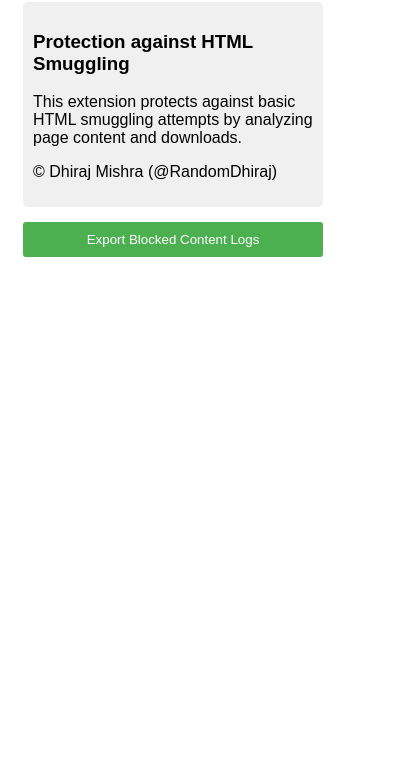
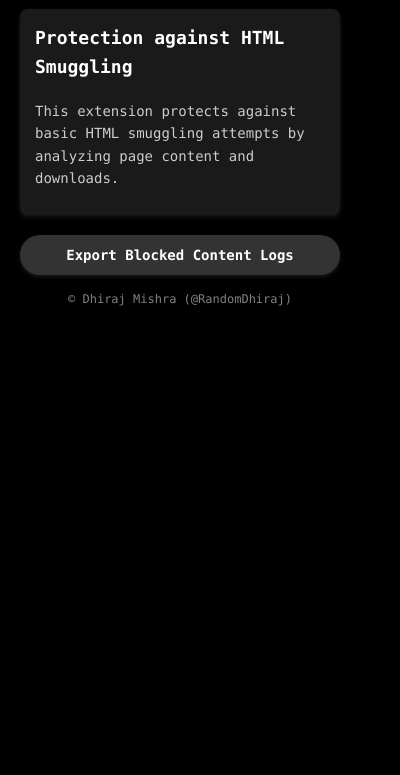
Before and after one commit to RootUp/SmuggleShield, a browser extension: page SmuggleSheild/popup.html in a window 400 px wide. Shown: the part 69-844 px from the top of the page. Drawn offline with Linux system fonts and the light colour scheme.

Commit message:
UI a little better

```diff
--- a/SmuggleSheild/popup.html
+++ b/SmuggleSheild/popup.html
@@ -6,28 +6,65 @@
     <title>SmuggleSheild (Prevents HTML Smuggling)</title>
     <style>
         body {
-            font-family: Arial, sans-serif;
-            width: 300px;
-            padding: 15px;
+            font-family: 'Consolas', 'Courier New', monospace;
+            width: 320px;
+            padding: 20px;
+            background-color: #000000;
+            color: #ffffff;
+            line-height: 1.6;
+            margin: 0;
         }
         h2 {
             margin-top: 0;
+            color: #ffffff;
+            font-size: 24px;
+            text-align: center;
+            margin-bottom: 20px;
+            font-weight: 600;
         }
         .info-section {
             margin-top: 20px;
-            padding: 10px;
-            background-color: #f0f0f0;
-            border-radius: 5px;
+            padding: 15px;
+            background-color: #1a1a1a;
+            border-radius: 8px;
+            box-shadow: 0 2px 4px rgba(255,255,255,0.1);
+        }
+        .info-section h3 {
+            color: #ffffff;
+            margin-top: 0;
+            font-size: 18px;
+            font-weight: 600;
+        }
+        .info-section p {
+            margin-bottom: 10px;
+            font-size: 14px;
+            color: #cccccc;
         }
         #export-logs {
-            margin-top: 15px;
+            margin-top: 20px;
             width: 100%;
-            padding: 10px;
-            background-color: #4CAF50;
-            color: white;
+            padding: 12px;
+            background-color: #333333;
+            color: #ffffff;
             border: none;
             cursor: pointer;
-            border-radius: 3px;
+            border-radius: 25px;
+            font-size: 14px;
+            font-weight: 600;
+            transition: all 0.3s ease;
+            font-family: 'Consolas', 'Courier New', monospace;
+            box-shadow: 0 2px 4px rgba(255,255,255,0.1);
+        }
+        #export-logs:hover {
+            background-color: #4d4d4d;
+            transform: translateY(-2px);
+            box-shadow: 0 4px 8px rgba(255,255,255,0.2);
+        }
+        .copyright {
+            font-size: 12px;
+            color: #808080;
+            text-align: center;
+            margin-top: 15px;
         }
     </style>
 </head>
@@ -37,11 +74,12 @@
     <div class="info-section">
         <h3>Protection against HTML Smuggling</h3>
         <p>This extension protects against basic HTML smuggling attempts by analyzing page content and downloads.</p>
-        <p>© Dhiraj Mishra (@RandomDhiraj)</p>
     </div>
 
     <button id="export-logs">Export Blocked Content Logs</button>
 
+    <p class="copyright">© Dhiraj Mishra (@RandomDhiraj)</p>
+
     <script src="popup.js"></script>
 </body>
 </html>
```
